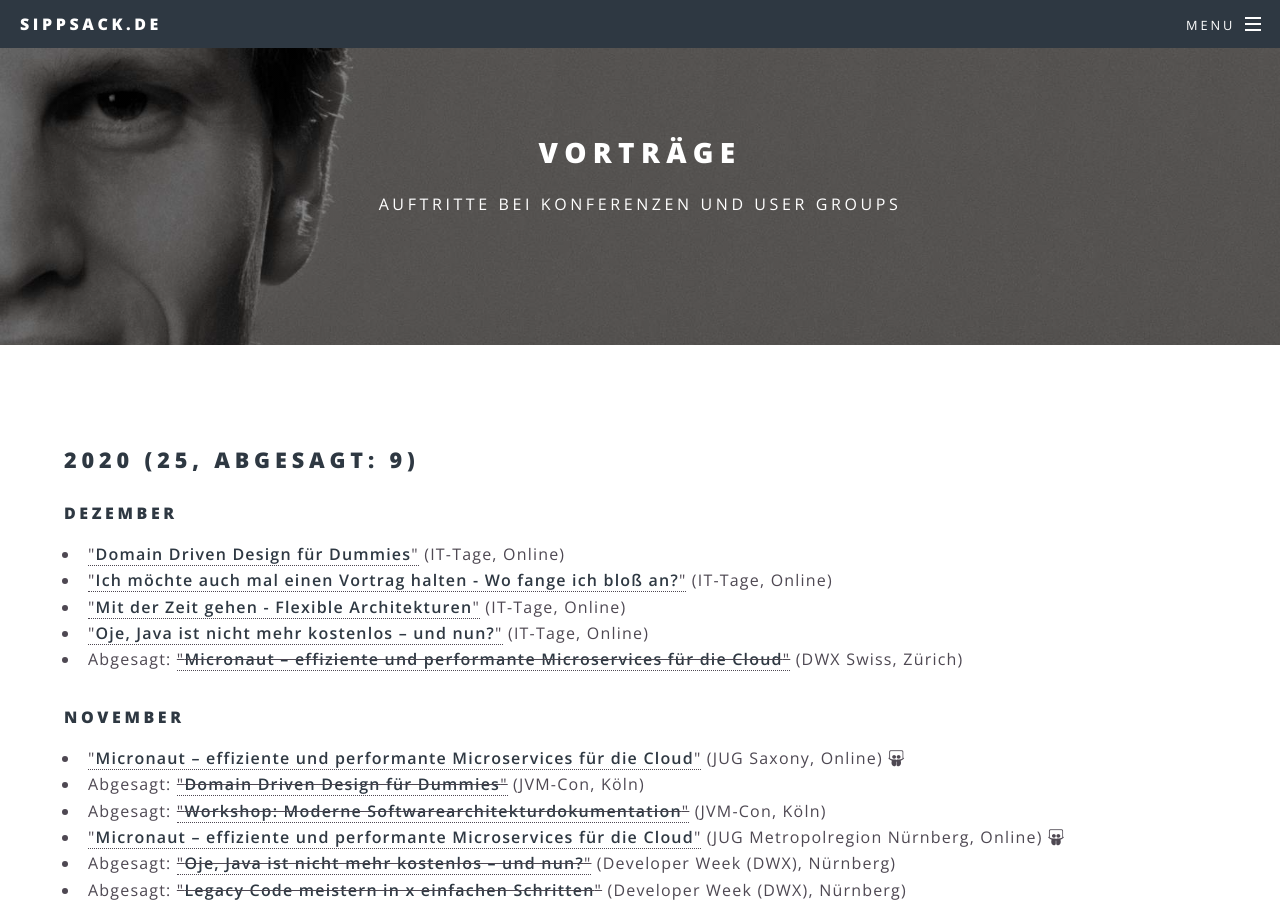
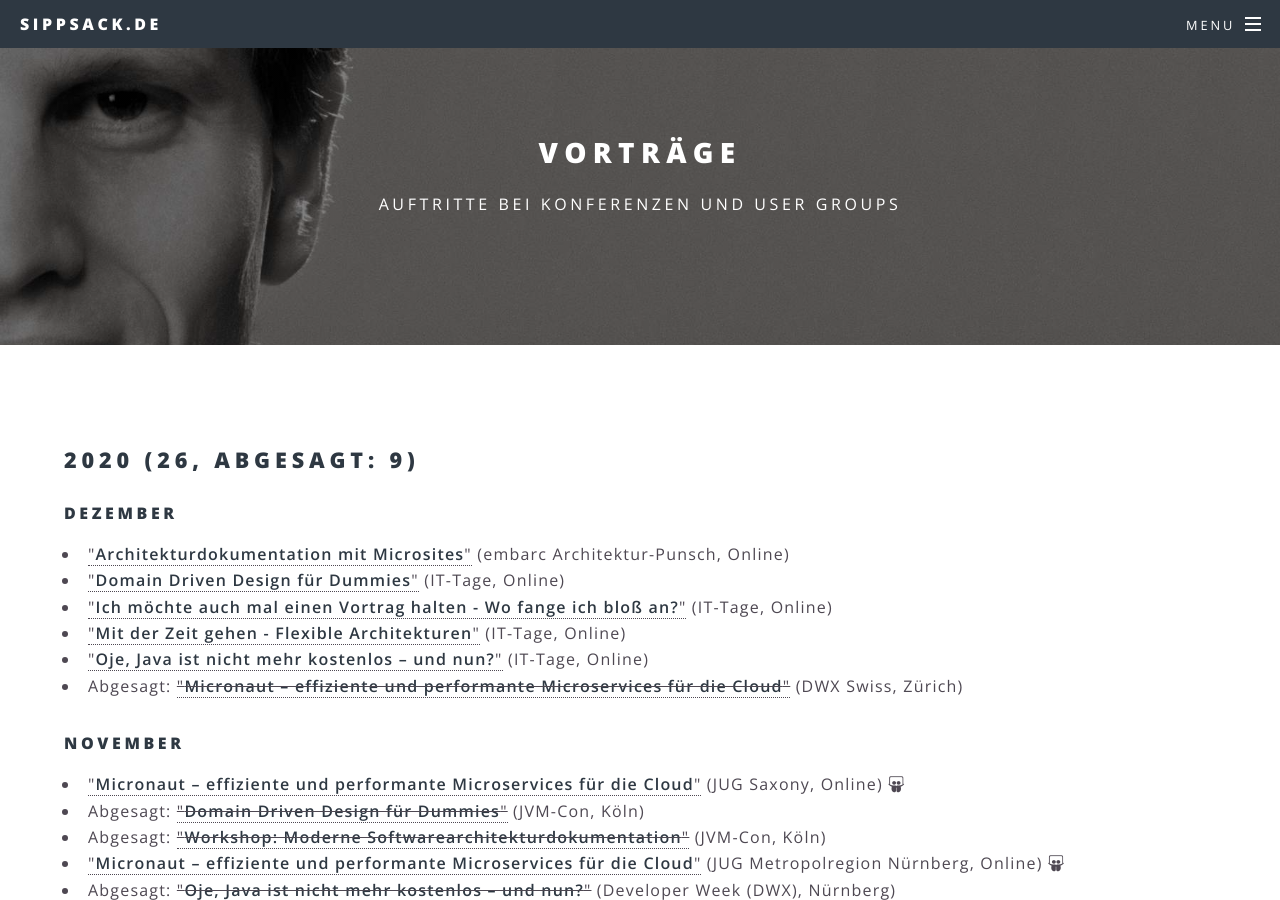
Before and after one commit to sippsack/sippsack.github.io, a Jekyll site: the page built from talks.md, in a window 1280 px wide and 900 px high. Built offline with Jekyll 4.4.1, drawn with Linux system fonts in a browser that asks for light colours.

Commit message:
added talk

```diff
--- a/_data/talks.yaml
+++ b/_data/talks.yaml
@@ -1,5 +1,10 @@
 2020:
   - Dezember:
+    - conference: embarc Architektur-Punsch
+      title: Architekturdokumentation mit Microsites
+      date: 2020-12-17
+      location: Online
+      link: https://blog.embarc.de/architektur-punsch-2020/
     - conference: IT-Tage
       title: Domain Driven Design für Dummies
       date: 2020-12-10
```
